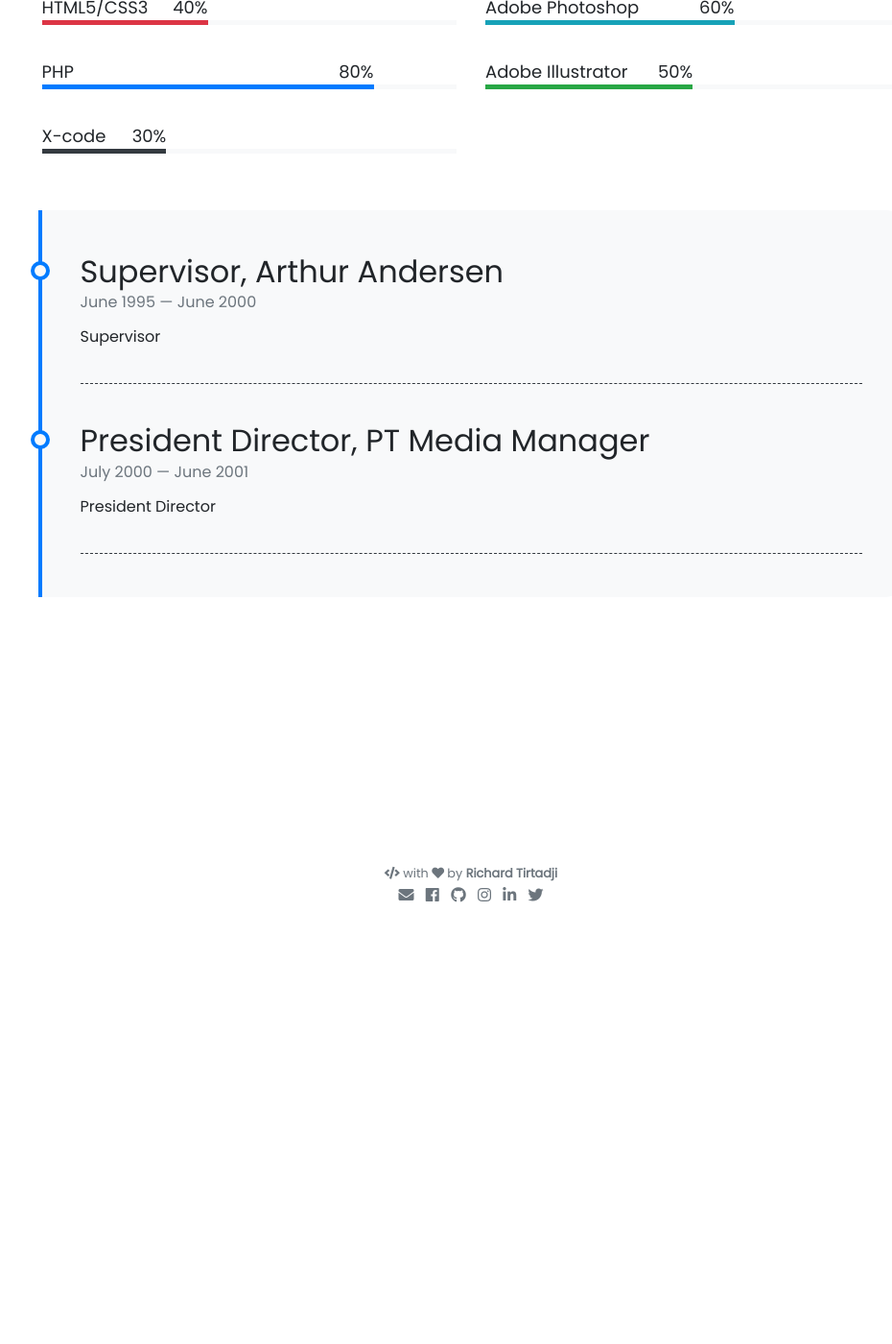
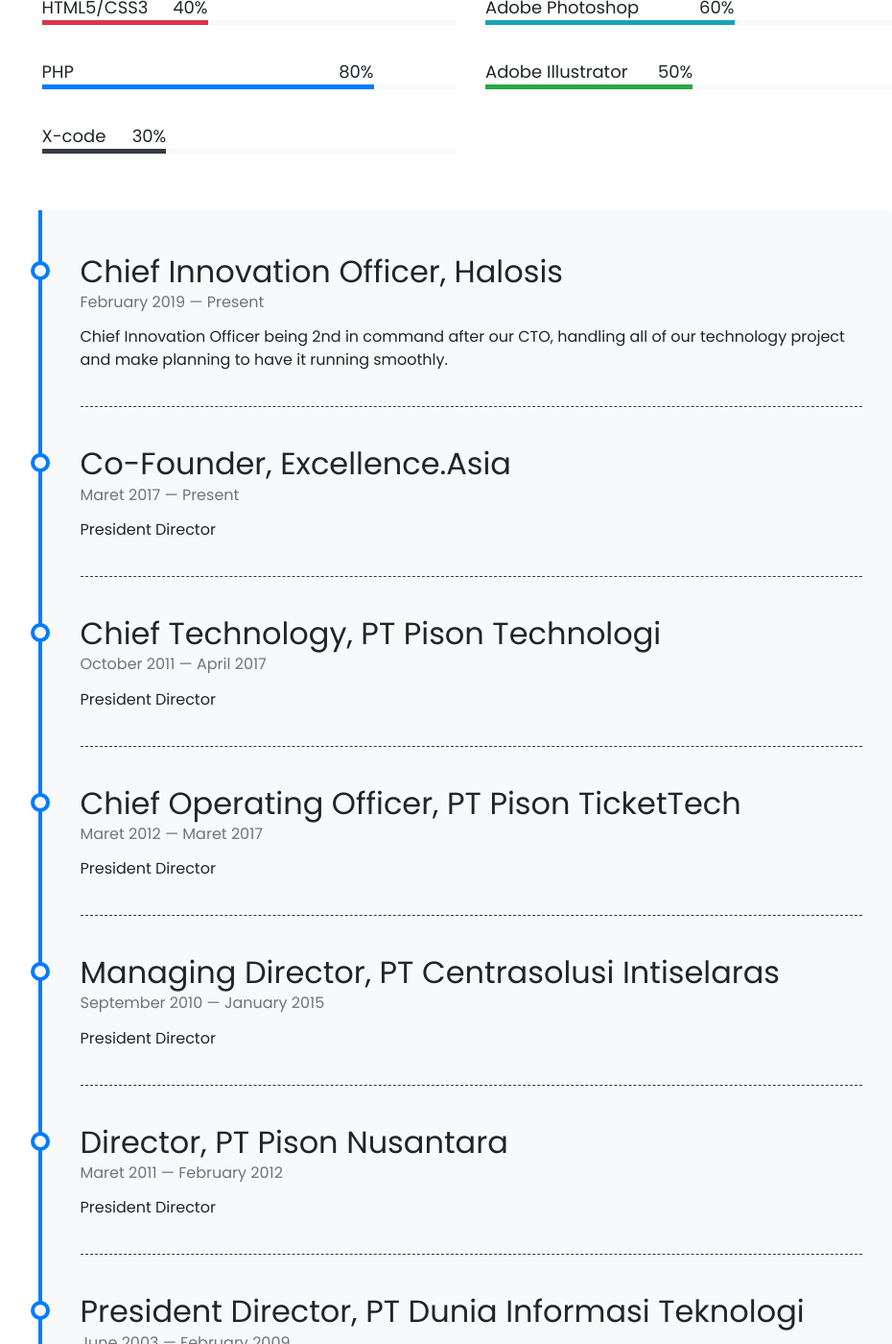
Before and after one commit to krdesigns-com/krdesigns-com.github.io, a Jekyll site: the page built from pages/about.md, in a window 1280 px wide and 1400 px high, scrolled down 439 px. Shown: the whole window at 96% size, without its empty margins (149-1079 px from the left). Built offline with Jekyll 4.4.1, drawn with Linux system fonts in a browser that asks for light colours; nearby versions of some CDN libraries; some of the changed text lies outside the part shown.

Commit message:
fixed page

```diff
--- a/_data/timeline.yml
+++ b/_data/timeline.yml
@@ -1,9 +1,55 @@
-- title: Supervisor, Arthur Andersen
-  from: June 1995
-  to: June 2000
-  description: Supervisor
+- title: Chief Innovation Officer, Halosis
+  from: February 2019
+  to: Present
+  description: Chief Innovation Officer being 2nd in command after our CTO, handling all of our technology project and
+               make planning to have it running smoothly.
+
+- title: Co-Founder, Excellence.Asia
+  from: Maret 2017
+  to: Present
+  description: President Director
+
+- title: Chief Technology, PT Pison Technologi
+  from: October 2011
+  to: April 2017
+  description: President Director
+
+- title: Chief Operating Officer, PT Pison TicketTech
+  from: Maret 2012
+  to: Maret 2017
+  description: President Director
+
+- title: Managing Director, PT Centrasolusi Intiselaras
+  from: September 2010
+  to: January 2015
+  description: President Director
+
+- title: Director, PT Pison Nusantara
+  from: Maret 2011
+  to: February 2012
+  description: President Director
+
+- title: President Director, PT Dunia Informasi Teknologi
+  from: June 2003
+  to: February 2009
+  description: President Director
+
+- title: IT Director, PT Sarana Rekatama Dinamika
+  from: June 2002
+  to: October 2008
+  description: President Director
+
+- title: President Director, PT NetWxS
+  from: June 2001
+  to: December 2002
+  description: President Director
 
 - title: President Director, PT Media Manager
   from: July 2000
   to: June 2001
   description: President Director
+
+- title: Supervisor, Arthur Andersen
+  from: June 1995
+  to: June 2000
+  description: Supervisor
```
